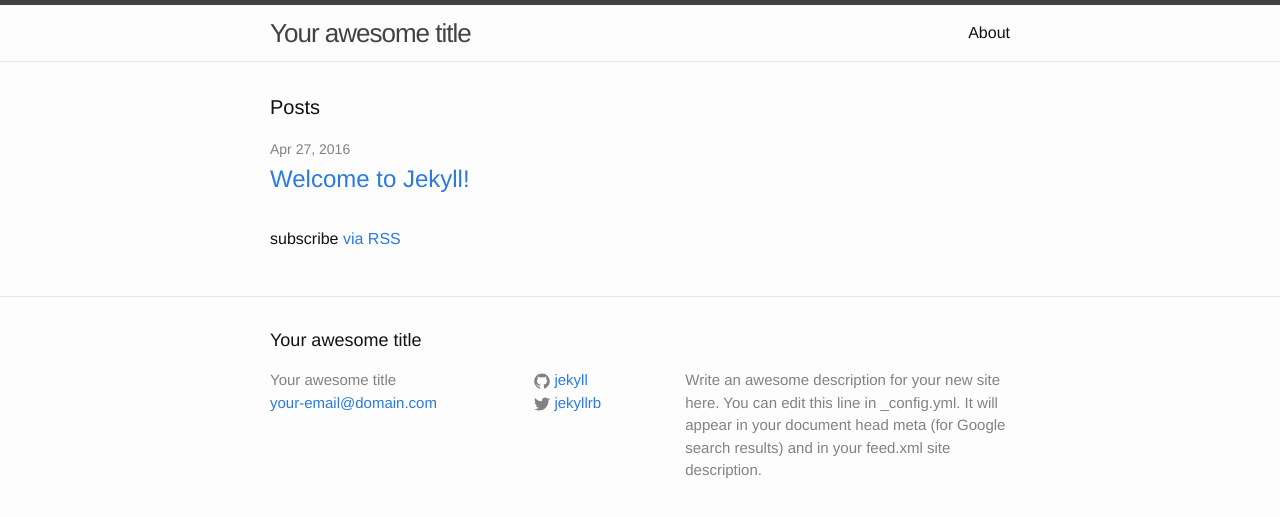
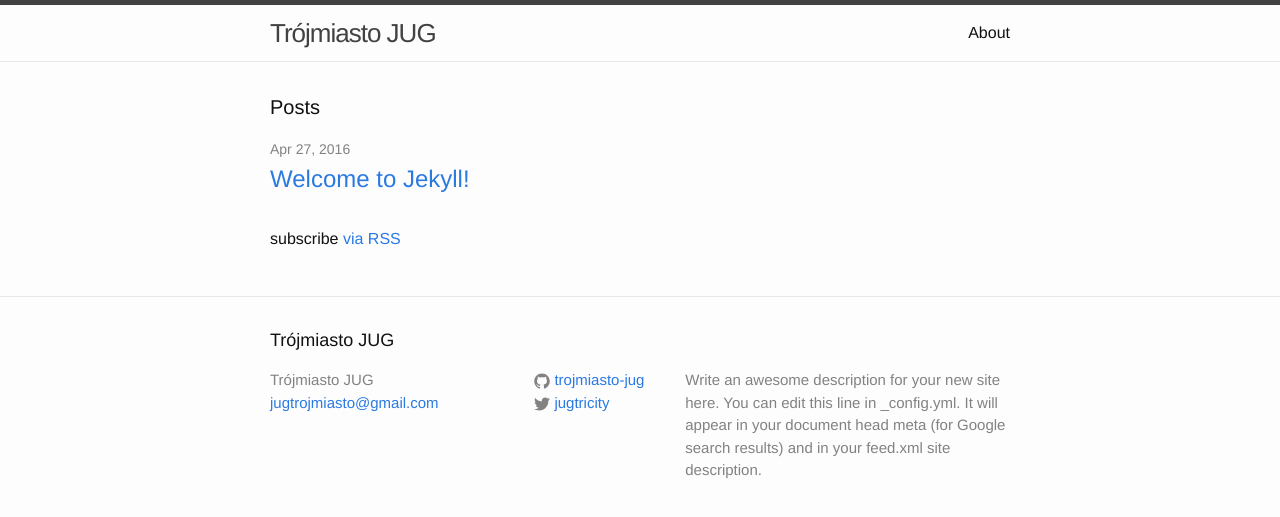
Before and after one commit to trojmiasto-jug/trojmiasto-jug.github.io, a Jekyll site: the page built from index.html, in a window 1280 px wide. Shown: the top 517 px of the page. Built offline with Jekyll 4.4.1, drawn with Linux system fonts in a browser that asks for light colours.

Commit message:
Site data

```diff
--- a/_config.yml
+++ b/_config.yml
@@ -6,16 +6,16 @@
 # 'jekyll serve'. If you change this file, please restart the server process.
 
 # Site settings
-title: Your awesome title
-email: your-email@domain.com
+title: Trójmiasto JUG
+email: jugtrojmiasto@gmail.com
 description: > # this means to ignore newlines until "baseurl:"
   Write an awesome description for your new site here. You can edit this
   line in _config.yml. It will appear in your document head meta (for
   Google search results) and in your feed.xml site description.
 baseurl: "" # the subpath of your site, e.g. /blog
-url: "http://yourdomain.com" # the base hostname & protocol for your site
-twitter_username: jekyllrb
-github_username:  jekyll
+url: "http://trojmiasto-jug.github.io" # the base hostname & protocol for your site
+twitter_username: jugtricity
+github_username:  trojmiasto-jug
 
 # Build settings
 markdown: kramdown
```
